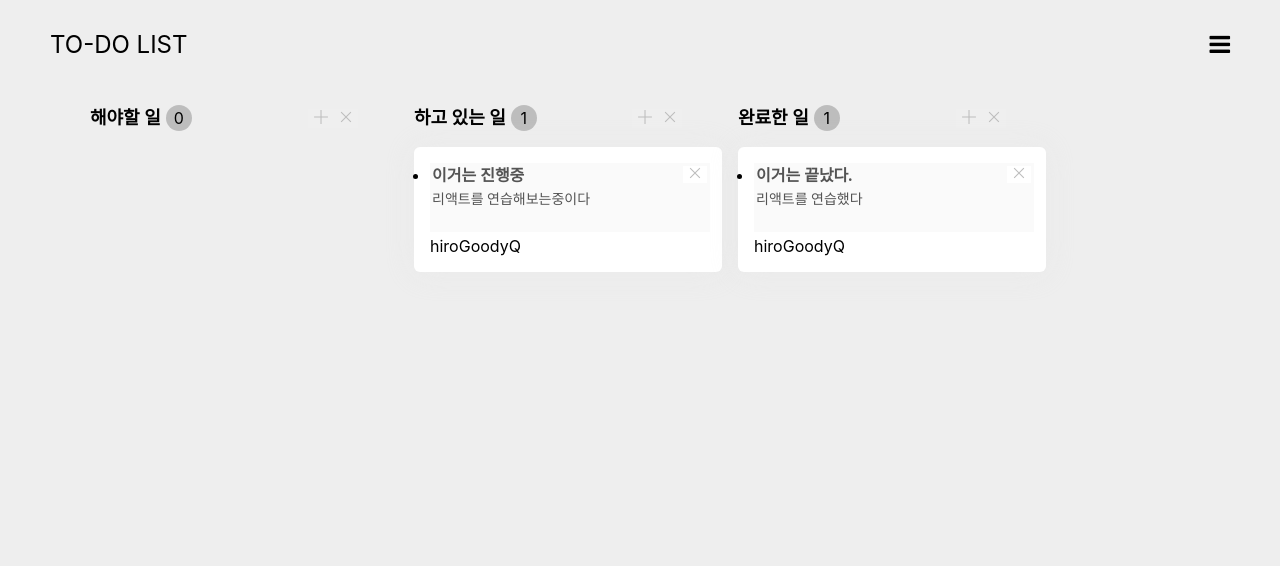
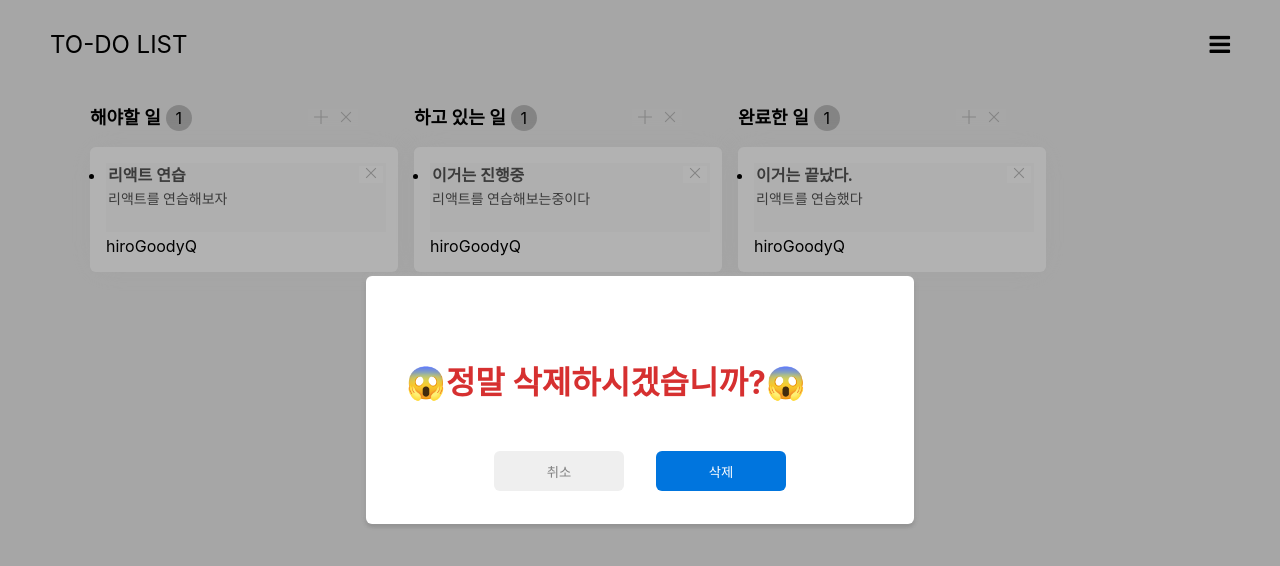
Before and after one commit to codesquad-members-2021/todo-list, a React (Create React App) app in the folder FE/: page / in a window 1280 px wide. Both pictures are taken after a click on the button 371 px from the left and 174 px from the top of the page. Shown: the top 566 px of the page. Built offline with nearby package versions, Linux system fonts and the light colour scheme; the HTML template or start-up script is replaced by a standard one.

Commit message:
[Add]: 카드 삭제 기능 마무리
추후 delete요청을 보내기 위해 cardID값을 따로 기억을 해놓을 필요가 있다.

```diff
--- a/FE/src/components/TodoList/Card.jsx
+++ b/FE/src/components/TodoList/Card.jsx
@@ -5,7 +5,13 @@ import { InputTitle, InputContent } from '../atoms/StyledInputs';
 import Icon from '../atoms/Icons';
 import resize from './custom.js';
 
-const Card = ({ column, cards, checkInputValue, deleteCard }) => {
+const Card = ({
+  column,
+  cards,
+  checkInputValue,
+  SetIsDeleteBtnClicked,
+  setNewColumns,
+}) => {
   const [isEditMode, setIsEditMode] = useState(false);
   const [hasInput, setHasInput] = useState(false);
   const [inputs, setInputs] = useState({
@@ -33,11 +39,12 @@ const Card = ({ column, cards, checkInputValue, deleteCard }) => {
   };
 
   const handleClickDeleteIcon = (e) => {
+    SetIsDeleteBtnClicked(true);
     const newCards = deleteClickedCard(id, column);
     const newCardList = [...newCards];
-    const newColumn = column;
+    const newColumn = Object.assign({}, column);
     newColumn.cards = newCardList;
-    deleteCard(newColumn);
+    setNewColumns(newColumn);
   };
 
   const deleteClickedCard = (id, column) => {
--- a/FE/src/components/TodoList/CardLists.jsx
+++ b/FE/src/components/TodoList/CardLists.jsx
@@ -3,22 +3,18 @@ import Card from './Card';
 const CardLists = ({
   column,
   cards,
-  inputs,
-  onChange,
   checkInputValue,
-  hasInput,
-  deleteCard,
+  SetIsDeleteBtnClicked,
+  setNewColumns,
 }) => {
   const cardlists = cards.map((cards) => (
     <Card
       key={cards.id}
       cards={cards}
-      onChange={onChange}
-      inputs={inputs}
       checkInputValue={checkInputValue}
-      hasInput={hasInput}
       column={column}
-      deleteCard={deleteCard}
+      SetIsDeleteBtnClicked={SetIsDeleteBtnClicked}
+      setNewColumns={setNewColumns}
     />
   ));
 
--- a/FE/src/components/TodoList/Columns.jsx
+++ b/FE/src/components/TodoList/Columns.jsx
@@ -3,10 +3,15 @@ import CardLists from './CardLists';
 import Form from './Form';
 import styled from 'styled-components';
 import Icon from '../atoms/Icons';
+import PopUp from '../atoms/PopUp';
 
 const Column = ({ data: { columns } }) => {
   const [columnData, setColumnData] = useState(columns);
   const [currentID, setCurrentID] = useState(null);
+  const [isDeleteBtnClicked, SetIsDeleteBtnClicked] = useState(false);
+  const [newColumns, setNewColumns] = useState([]);
+  console.log(newColumns);
+  console.log(columnData);
 
   const handleClick = (clickedID) => {
     return () => {
@@ -27,16 +32,20 @@ const Column = ({ data: { columns } }) => {
     setColumnData(Object.assign(columnData, column));
   };
 
-  const deleteCard = (newColumn) => {
-    const currentColumns = columnData;
-    const updatedColumns = currentColumns.map((curColumn) =>
-      curColumn.id === newColumn.id ? newColumn : curColumn
-    );
-    setColumnData(updatedColumns);
-  };
+  const rewind = () => SetIsDeleteBtnClicked(!isDeleteBtnClicked);
 
   const offDisplay = () => {
     setCurrentID(null);
+  };
+
+  const deleteCard = (newColumns) => {
+    // cardID를 알아야 delete요청을 보낼 수 있다.
+    // card에서 같이 보내줘야한다.
+    const updatedColumns = columnData.map((curColumn) =>
+      curColumn.id === newColumns.id ? newColumns : curColumn
+    );
+    rewind();
+    setColumnData([...updatedColumns]);
   };
 
   const checkInputValue = ({ title, content }, callbackSetInput) => {
@@ -76,9 +85,10 @@ const Column = ({ data: { columns } }) => {
             <CardLists
               key={id + title}
               column={column}
-              deleteCard={deleteCard}
               cards={cards}
               checkInputValue={checkInputValue}
+              SetIsDeleteBtnClicked={SetIsDeleteBtnClicked}
+              setNewColumns={setNewColumns}
             />
           </div>
         </ul>
@@ -86,7 +96,17 @@ const Column = ({ data: { columns } }) => {
     );
   });
 
-  return <ColumnContainer>{columnList}</ColumnContainer>;
+  return (
+    <>
+      <ColumnContainer>{columnList}</ColumnContainer>
+      <PopUp
+        isDeleteBtnClicked={isDeleteBtnClicked}
+        rewind={rewind}
+        newColumns={newColumns}
+        deleteCard={deleteCard}
+      />
+    </>
+  );
 };
 
 export default Column;
--- /dev/null
+++ b/FE/src/components/atoms/PopUp.jsx
@@ -0,0 +1,81 @@
+import styled from 'styled-components';
+
+const PopUp = ({ isDeleteBtnClicked, rewind, newColumns, deleteCard }) => {
+  if (isDeleteBtnClicked) {
+    return (
+      <PopUpBg>
+        <StyledPopUp>
+          <h3 className="warning">😱정말 삭제하시겠습니까?😱</h3>
+          <div className="warning-btns">
+            <button className="cancel" onClick={rewind}>
+              취소
+            </button>
+            <button className="delete" onClick={() => deleteCard(newColumns)}>
+              삭제
+            </button>
+          </div>
+        </StyledPopUp>
+      </PopUpBg>
+    );
+  } else return <></>;
+};
+
+export default PopUp;
+
+const PopUpBg = styled.div`
+  position: absolute;
+  display: flex;
+  align-items: center;
+  justify-content: center;
+  left: 0;
+  top: 0;
+  width: 100%;
+  height: 100%;
+  background-color: rgba(0, 0, 0, 0.3);
+`;
+
+const StyledPopUp = styled.div`
+  display: flex;
+  flex-direction: column;
+  justify-content: center;
+  padding: 24px;
+  position: relative;
+  width: 500px;
+  height: 200px;
+  background: #ffffff;
+  box-shadow: 0px 0px 4px rgba(204, 204, 204, 0.5),
+    0px 2px 4px rgba(0, 0, 0, 0.25);
+  border-radius: 6px;
+
+  .warning {
+    padding: 1rem;
+    font-size: 2rem;
+    color: #d63030;
+  }
+
+  .warning-btns {
+    margin: 0 auto;
+    display: flex;
+    justify-content: center;
+  }
+
+  button {
+    margin: 0 1rem;
+    width: 130px;
+    height: 40px;
+    border-radius: 6px;
+    border: 0;
+    outline: 0;
+    cursor: pointer;
+    text-align: center;
+    color: #ffffff;
+  }
+
+  .cancel {
+    color: #828282;
+  }
+
+  .delete {
+    background: #0075de;
+  }
+`;
```
